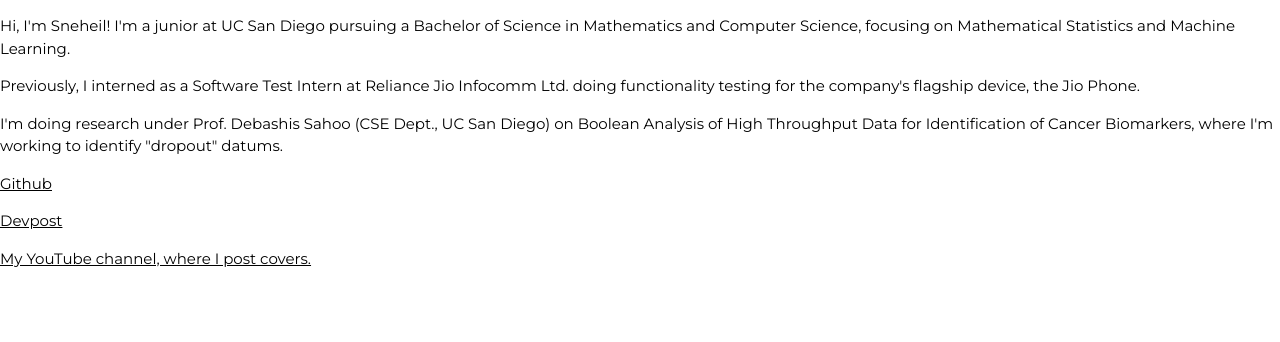
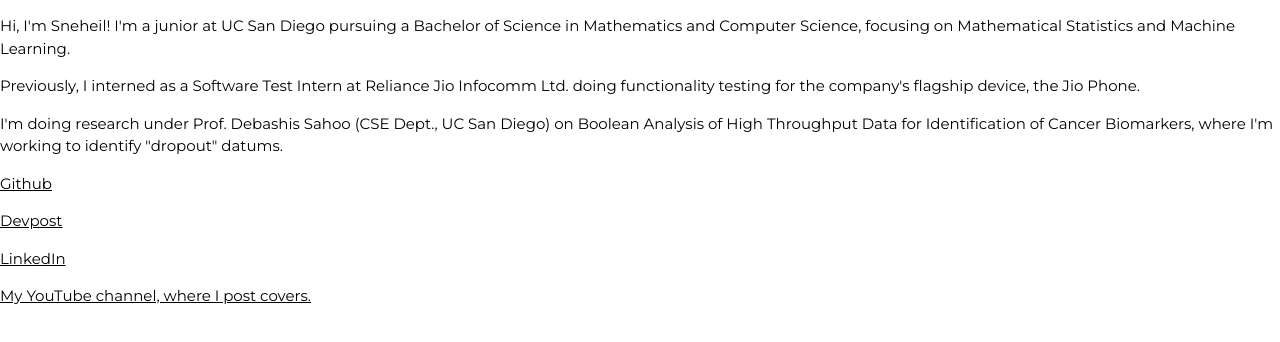
Before and after one commit to sneheilsaxena/sneheilsaxena.github.io, a plain HTML site: page index.html in a window 1280 px wide. Drawn offline with nearby package versions, Linux system fonts and the light colour scheme.

Commit message:
Added LinkedIn

```diff
--- a/index.html
+++ b/index.html
@@ -42,6 +42,10 @@
 </p>
 
 <p>
+<a href = "https://www.linkedin.com/in/sneheilsaxena/">LinkedIn</a>
+</p>
+
+<p>
 <a href = "https://www.youtube.com/channel/UCLuJtl-QbXYCbDjBbUcx6_w?view_as=subscriber&ab_channel=SneheilSaxena">My YouTube channel,
 where I post covers.</a>
 </p>
```
